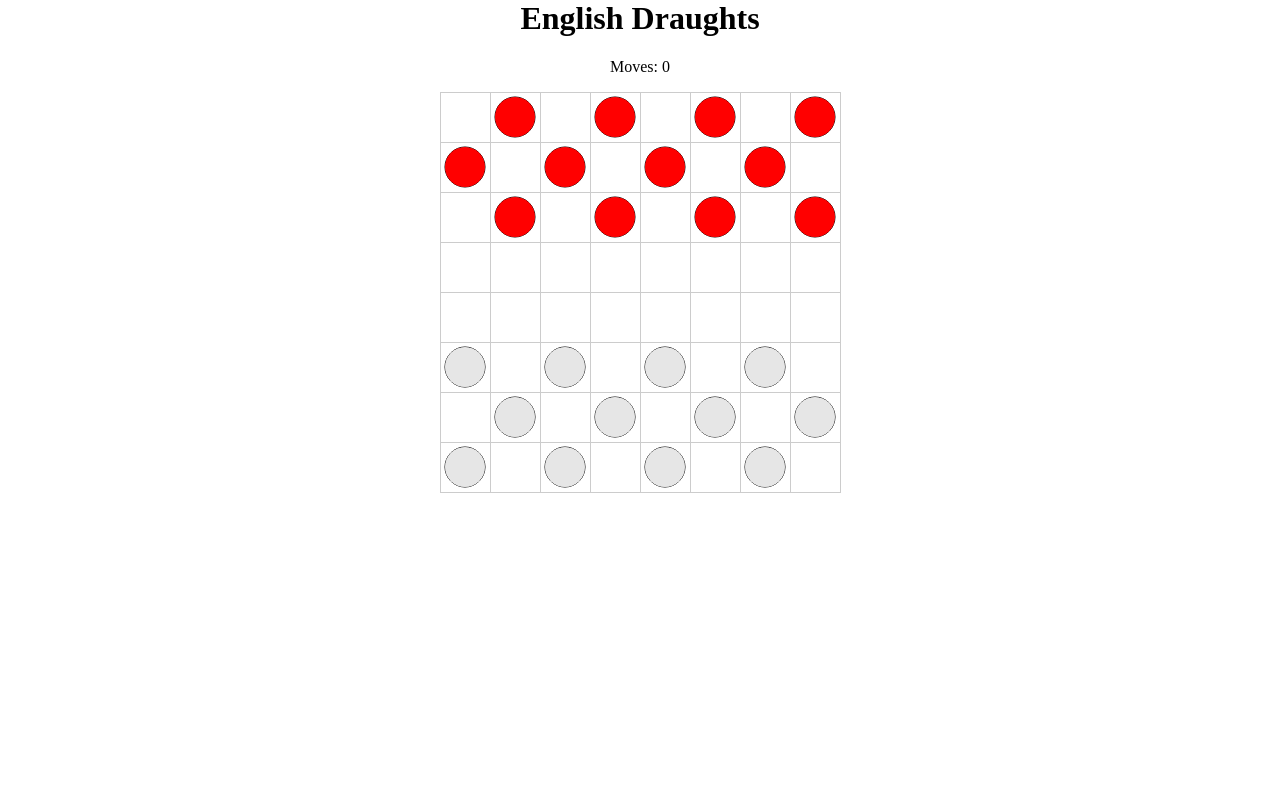
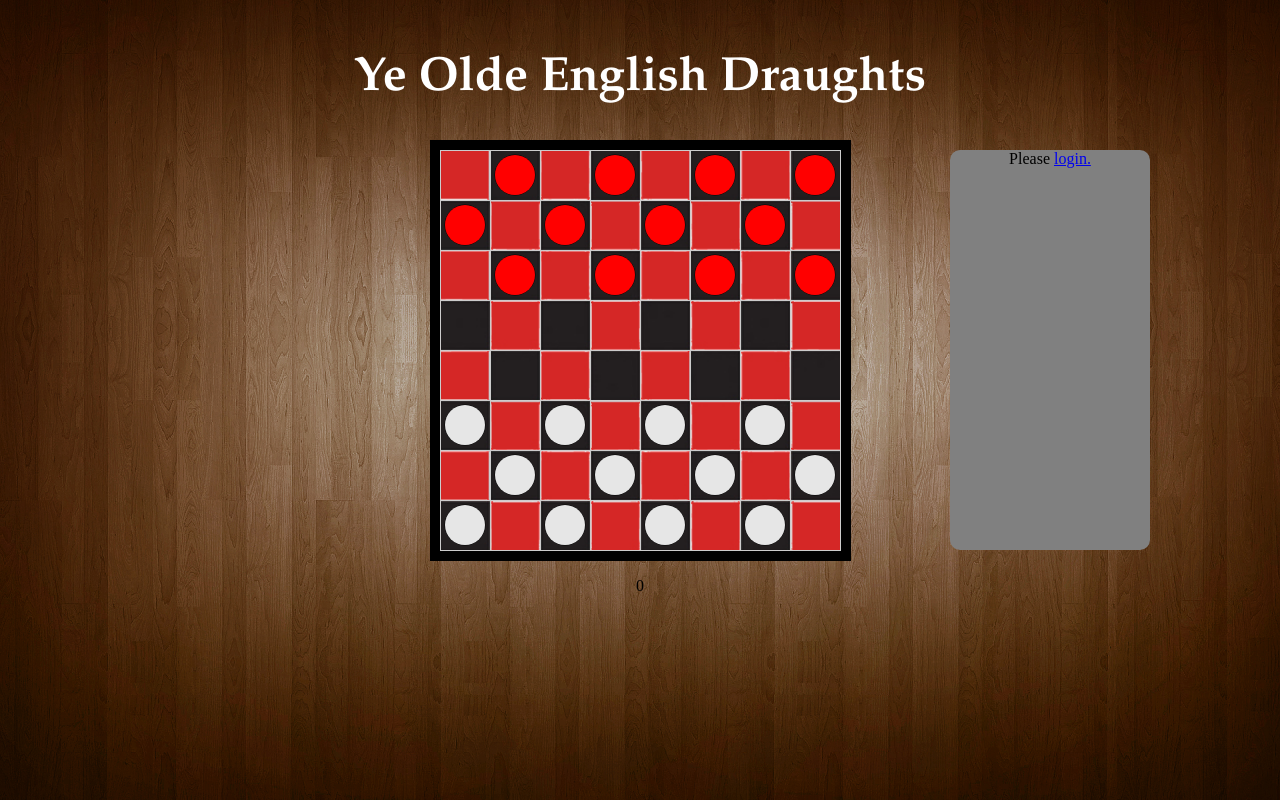
Before and after one commit to meridious3/project3, a PHP site: page /WebDev/ in a window 1280 px wide. Run offline with PHP 8.4, Linux system fonts and the light colour scheme.

Commit message:
Added imgs, css, and facebook code from bxm.

```diff
--- a/index.php
+++ b/index.php
@@ -1,5 +1,28 @@
+
+<!-- facebook app configurations. Will vary based on app profile and development path -->
+<?
+  // Remember to copy files from the SDK's src/ directory to a
+  // directory in your application on the server, such as php-sdk/
+  require 'facebook-php-sdk-master/src/facebook.php';
+
+    // CHANGE ME BETWEEN HOSTS
+
+  $config = array(
+    'appId'  => '627872940559966',
+    'secret' => 'b60c9ec277821046d62e733ff692f14f',
+  );
+
+  $facebook = new Facebook($config);
+  $user_id = $facebook->getUser();
+
+  if(isset($_REQUEST["action"]))
+    $action = $_REQUEST["action"];
+  else
+    $action = "none";
+?>
+
+
 <html>
-<head>
 <script>
 (function main() {
     // Create enabled event
@@ -68,14 +91,101 @@
     };
 })();
 </script>
+
+<head>
     <link rel="stylesheet" type="text/css" href="css/conform.css"/>
-	<script src="js/board-localstorage.js"></script>
-	<script src="js/board.js"></script>
+    <script src="js/board-localstorage.js"></script>
+    <script src="js/board.js"></script>
+
 </head>
-	<body>
-		<h1>English Draughts</h1>
-		<p id="moves">Moves: <span id="movecount"></span></p>
-        <!-- <button id="Reset" onClick="localStorage.clear();return true;">Reset</button> -->
-		<script>initGame(null,document.getElementById('movecount'));</script>
-	</body>
+    <body>
+
+
+
+
+        <br />
+        <h1>Ye Olde English Draughts</h1>
+        <!-- <p id="moves">Moves: <span id="movecount"></span></p> -->
+        <div id="border" >
+           <script>initGame(null,document.getElementById('movecount'));</script>
+        </div>
+        <div id="stats">
+        <?php
+
+        if($user_id) {
+
+          // We have a user ID, so probably a logged in user.
+          // If not, we'll get an exception, which we handle below.
+          try {
+
+            $friends = $facebook->api('/me/friends','GET');
+            $me = $facebook->api('/me');
+            echo "<h3>Welcome ".$me['first_name']." :) </h3>" ;
+
+            // CHANGE ME BETWEEN HOSTS
+
+            echo "<a href=".$facebook->getLogoutUrl( array('next' => 'http://localhost/WebDev/Project3') ).">Log out</a>";
+
+        } catch(FacebookApiException $e) {
+            // If the user is logged out, you can have a
+            // user ID even though the access token is invalid.
+            // In this case, we'll get an exception, so we'll
+            // just ask the user to login again here.
+            $login_url = $facebook->getLoginUrl();
+            print('User, but no token. Please <a href="' . $login_url . '">login.</a>');
+            error_log($e->getType());
+            error_log($e->getMessage());
+          }
+        } else {
+          // No user, print a link for the user to login
+          $login_url = $facebook->getLoginUrl();
+          print 'Please <a href="' . $login_url . '">login.</a>';
+        }
+        ?>
+        </div>
+    </body>
+    <style>
+        /**/
+        #border {
+            width:  400px;
+
+            margin: 0px auto;
+
+        }
+
+        /*Style goes at bottom so the background is applied */
+        #checkers_canvas {
+            background-image:url('img/checkerboard.jpg');
+            background-size: cover;
+            margin: auto auto;
+            border-style: solid;
+            border-width: 10px;
+        }
+
+        body {
+            background-image:url("img/background.jpg");
+            background-size: 100%;
+        }
+
+        h1 {
+            font-family: "Palatino";
+            font-size: 48px;
+            color: white;
+        }
+
+        #stats {
+
+            background-color: gray;
+            border-radius: 10px;
+            min-width: 200px;
+            min-height: 400px;
+            width: 200px;
+            height: 400px;
+            float: right;
+            position: absolute;
+            top: 150px;
+            right: 130px;
+        }
+
+    </style>
 </html>
--- a/js/board-localstorage.js
+++ b/js/board-localstorage.js
@@ -88,31 +88,6 @@
     if(selectedTeam == 0) {
         rowDiff = Math.ceil(cell.row - p1Pieces[gSelectedPieceIndex].row);
         columnDiff = Math.ceil(cell.column - p1Pieces[gSelectedPieceIndex].column);
-        // if ((rowDiff == -1) &&
-        // (columnDiff == 1 || columnDiff == -1)) {
-        //     /* we already know that this click was on an empty square,
-        //        so that must mean this was a valid single-square move */
-        //     p1Pieces[gSelectedPieceIndex].row = cell.row;
-        //     p1Pieces[gSelectedPieceIndex].column = cell.column;
-        //     gMoveCount += 1;
-        //     gSelectedPieceIndex = -1;
-        //     gSelectedPieceHasMoved = false;
-        //     drawBoard();
-        //     return;
-        // }
-        // if (((rowDiff == 1) && (columnDiff == 1 || columnDiff == -1)) &&
-        // isThereAPieceBetween(p1Pieces[gSelectedPieceIndex], cell)) {
-        //     /* this was a valid jump */
-        //     if (!gSelectedPieceHasMoved) {
-        //         gMoveCount += 1;
-        //     }
-        //     gSelectedPieceHasMoved = true;
-        //     p1Pieces[gSelectedPieceIndex].row = cell.row;
-        //     p1Pieces[gSelectedPieceIndex].column = cell.column;
-        //     selectedTeam = null;
-        //     drawBoard();
-        //     return;
-        // }
 
         if ((rowDiff == 1) && (columnDiff == 1 || columnDiff == -1)) {
             /* this was a valid jump */
@@ -152,33 +127,6 @@
     if(selectedTeam == 1) {
         rowDiff = Math.ceil(cell.row - p2Pieces[gSelectedPieceIndex].row);
         columnDiff = Math.ceil(cell.column - p2Pieces[gSelectedPieceIndex].column);
-        //Douglas, not needed since we only need to check for diagonal movement along with a jump
-        // if ((rowDiff == 1) &&
-        // (columnDiff == 1 || columnDiff == -1)) {
-        //     /* we already know that this click was on an empty square,
-        //        so that must mean this was a valid single-square move */
-        //     p2Pieces[gSelectedPieceIndex].row = cell.row;
-        //     p2Pieces[gSelectedPieceIndex].column = cell.column;
-        //     gMoveCount += 1;
-        //     gSelectedPieceIndex = -1;
-        //     gSelectedPieceHasMoved = false;
-        //     drawBoard();
-        //     return;
-        // }
-        // if (((rowDiff == -1) && (columnDiff == 1 || columnDiff == -1))
-        // &&
-        // isThereAPieceBetween(p2Pieces[gSelectedPieceIndex], cell)) {
-        //     /* this was a valid jump */
-        //     if (!gSelectedPieceHasMoved) {
-        //         gMoveCount += 1;
-        //     }
-        //     gSelectedPieceHasMoved = true;
-        //     p2Pieces[gSelectedPieceIndex].row = cell.row;
-        //     p2Pieces[gSelectedPieceIndex].column = cell.column;
-        //     selectedTeam = null;
-        //     drawBoard();
-        //     return;
-        // }
 
         if ((rowDiff == -1) && (columnDiff == 1 || columnDiff == -1)) {
             /* this was a valid jump */
@@ -235,25 +183,25 @@
     drawBoard();
 }
 
-function isThereAPieceBetween(cell1, cell2) {
-    /* note: assumes cell1 and cell2 are 2 squares away
-       either vertically, horizontally, or diagonally */
-    var rowBetween = (cell1.row + cell2.row) / 2;
-    var columnBetween = (cell1.column + cell2.column) / 2;
-    for (var i = 0; i < p1NumPieces; i++) {
-    	if ((p1Pieces[i].row == rowBetween) &&
-    	    (p1Pieces[i].column == columnBetween)) {
-    	    return true;
-    	}
-    }
-    for (var i = 0; i < p2NumPieces; i++) {
-        if ((p2Pieces[i].row == rowBetween) &&
-            (p2Pieces[i].column == columnBetween)) {
-            return true;
-        }
-    }
-    return false;
-}
+// function isThereAPieceBetween(cell1, cell2) {
+//     /* note: assumes cell1 and cell2 are 2 squares away
+//        either vertically, horizontally, or diagonally */
+//     var rowBetween = (cell1.row + cell2.row) / 2;
+//     var columnBetween = (cell1.column + cell2.column) / 2;
+//     for (var i = 0; i < p1NumPieces; i++) {
+//     	if ((p1Pieces[i].row == rowBetween) &&
+//     	    (p1Pieces[i].column == columnBetween)) {
+//     	    return true;
+//     	}
+//     }
+//     for (var i = 0; i < p2NumPieces; i++) {
+//         if ((p2Pieces[i].row == rowBetween) &&
+//             (p2Pieces[i].column == columnBetween)) {
+//             return true;
+//         }
+//     }
+//     return false;
+// }
 
 function pieceHop(pCell, cell, selectedTeam) {
     if(selectedTeam == 0) {
@@ -279,37 +227,7 @@
     return false;
 }
 
-
-// function isTheGameOver() {
-//     for (var i = 0; i < gNumPieces; i++) {
-//     	if (gPieces[i].row > 2) {
-//     	    return false;
-//     	}
-//     	if (gPieces[i].column < (kBoardWidth - 3)) {
-//     	    return false;
-//     	}
-//     }
-//     return true;
-// }
-
 function isTheGameOver() {
-    // for (var i = 0; i < p1NumPieces; i++) {
-    //     if (p1Pieces[i].row > 2) {
-    //         return false;
-    //     }
-    //     if (p1Pieces[i].column < (kBoardWidth - 3)) {
-    //         return false;
-    //     }
-    // }
-
-    // for (var i = 0; i < p2NumPieces; i++) {
-    //     if (p2Pieces[i].row > 2) {
-    //         return false;
-    //     }
-    //     if (p2Pieces[i].column < (kBoardWidth - 3)) {
-    //         return false;
-    //     }
-    // }
 
     if(p1NumPieces!=0) {
         return false;
@@ -358,7 +276,7 @@
        // drawP1Piece(p1Pieces[i], selectedTeam, 0);
     }
     p1SelectedPieceIndex = null;
-    gSelectedPieceIndex = -1;
+    //gSelectedPieceIndex = -1;
 
     for (var i = 0; i < p2NumPieces; i++) {
        // drawP2Piece(p2Pieces[i], i == gSelectedPieceIndex);
@@ -366,7 +284,7 @@
        // drawP2Piece(p2Pieces[i], selectedTeam, 1);
     }
     p2SelectedPieceIndex = null;
-    gSelectedPieceIndex = -1;
+    //gSelectedPieceIndex = -1;
 
     gMoveCountElem.innerHTML = gMoveCount;
 
@@ -493,6 +411,34 @@
                     new Cell(7,6,1)
                     ];
 
+    // p1Pieces = [new Cell('row':0,'column':1,'team':0),
+    //             new Cell('row':0,'column':3,'team':0),
+    //             new Cell('row':0,'column':5,'team':0),
+    //             new Cell('row':0,'column':7,'team':0),
+    //             new Cell('row':1,'column':0,'team':0),
+    //             new Cell('row':1,'column':2,'team':0),
+    //             new Cell('row':1,'column':4,'team':0),
+    //             new Cell('row':1,'column':6,'team':0),
+    //             new Cell('row':2,'column':1,'team':0),
+    //             new Cell('row':2,'column':3,'team':0),
+    //             new Cell('row':2,'column':5,'team':0),
+    //             new Cell('row':2,'column':7,'team':0)
+    //             ];
+
+    // p2Pieces = [new Cell('row':5,'column':0,'team':1),
+    //             new Cell('row':5,'column':2,'team':1),
+    //             new Cell('row':5,'column':4,'team':1),
+    //             new Cell('row':5,'column':6,'team':1),
+    //             new Cell('row':6,'column':1,'team':1),
+    //             new Cell('row':6,'column':3,'team':1),
+    //             new Cell('row':6,'column':5,'team':1),
+    //             new Cell('row':6,'column':7,'team':1),
+    //             new Cell('row':7,'column':0,'team':1),
+    //             new Cell('row':7,'column':2,'team':1),
+    //             new Cell('row':7,'column':4,'team':1),
+    //             new Cell('row':7,'column':6,'team':1)
+    //             ];
+
     //gNumPieces = gPieces.length;
     p1NumPieces = p1Pieces.length;
     p2NumPieces = p2Pieces.length;
@@ -510,6 +456,12 @@
     p1SelectedIndex = -1;
     p2SelectedIndex = -1;
     gGameInProgress = false;
+    if(p1NumPieces==0) {
+        alert("Player 2 has won!");
+    }
+    if(p2NumPieces==0) {
+        alert("Player 1 has won!");
+    }
 }
 
 function initGame(canvasElement, moveCountElement) {
```
Also changed, not shown: js/board.js (+86 -107 lines).
